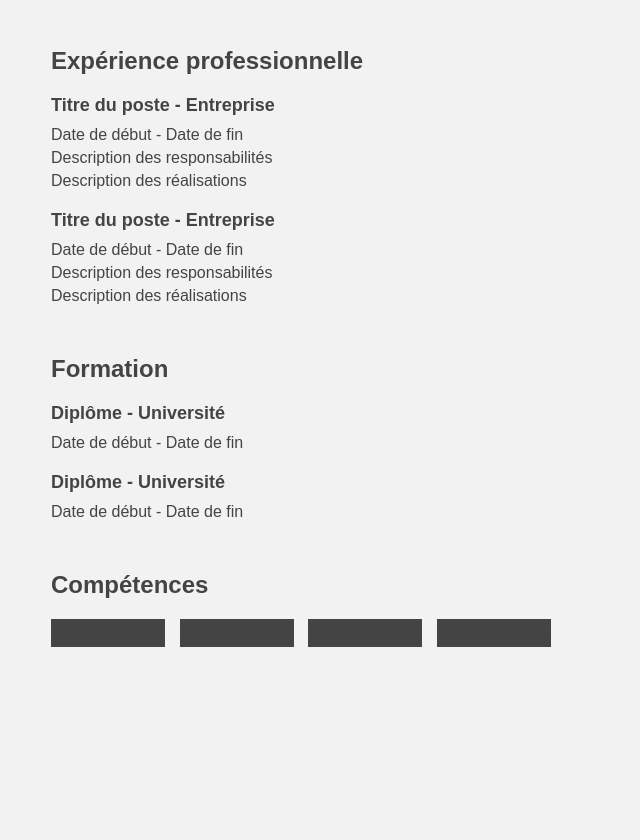
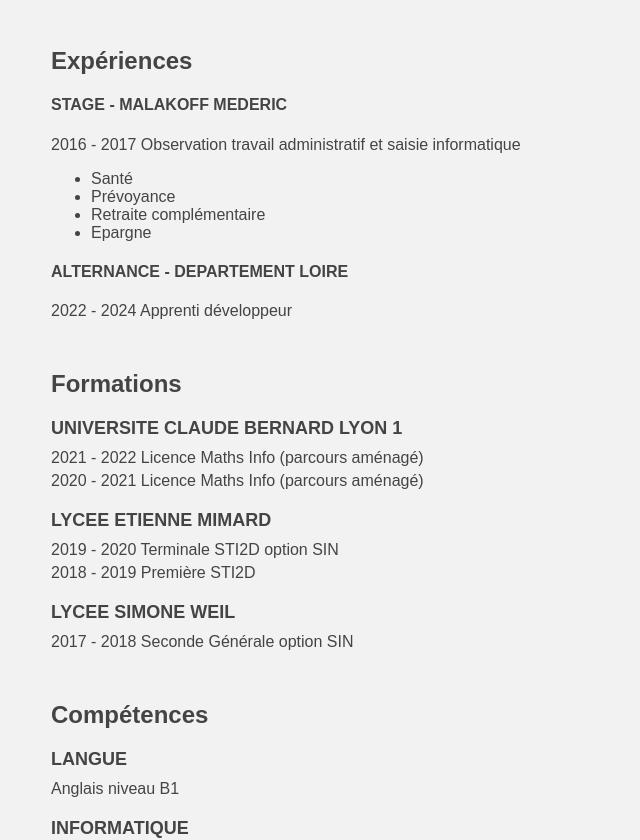
Before and after one commit to YumYumae/CVNGJ, a plain HTML site: page index.html in a window 1280 px wide. Shown: the part 116-956 px from the top of the page, without its empty margins (189-829 px from the left). Before the commit the page ends 863 px from the top, so only its background shows below. Drawn offline with Linux system fonts and the light colour scheme.

Commit message:
02.15.23 5:43pm

```diff
--- a/index.html
+++ b/index.html
@@ -12,39 +12,53 @@
 			<p>Programmeur</p>
 		</div>
 		<div class="section">
-			<h2>Expérience professionnelle</h2>
-			<div class="exp">
-				<h3>Titre du poste - Entreprise</h3>
-				<p>Date de début - Date de fin</p>
-				<p>Description des responsabilités</p>
-				<p>Description des réalisations</p>
+			<h2>Expériences</h2>
+			<div class="experience">
+				<h4>STAGE - MALAKOFF MEDERIC</h4>
+				<p>2016 - 2017 Observation travail administratif et saisie informatique</p>
+				<ul class="stage">
+					<li>Santé</li>
+					<li>Prévoyance</li>
+					<li>Retraite complémentaire</li>
+					<li>Epargne</li>
+				</ul>
 			</div>
-			<div class="exp">
-				<h3>Titre du poste - Entreprise</h3>
-				<p>Date de début - Date de fin</p>
-				<p>Description des responsabilités</p>
-				<p>Description des réalisations</p>
+			<div class="experience">
+				<h4>ALTERNANCE - DEPARTEMENT LOIRE</h4>
+				<p>2022 - 2024 Apprenti développeur</p>
 			</div>
 		</div>
 		<div class="section">
-			<h2>Formation</h2>
-			<div class="edu">
-				<h3>Diplôme - Université</h3>
-				<p>Date de début - Date de fin</p>
+			<h2>Formations</h2>
+			<div class="formations">
+				<h4>UNIVERSITE CLAUDE BERNARD LYON 1</h4>
+				<p>2021 - 2022 Licence Maths Info (parcours aménagé)</p>
+				<p>2020 - 2021 Licence Maths Info (parcours aménagé)</p>
 			</div>
-			<div class="edu">
-				<h3>Diplôme - Université</h3>
-				<p>Date de début - Date de fin</p>
+			<div class="formations">
+				<h4>LYCEE ETIENNE MIMARD</h4>
+				<p>2019 - 2020 Terminale STI2D option SIN</p>
+				<p>2018 - 2019 Première STI2D</p>
+			</div>
+			<div class="formations">
+				<h4>LYCEE SIMONE WEIL</h4>
+				<p>2017 - 2018 Seconde Générale option SIN</p>
 			</div>
 		</div>
 		<div class="section">
 			<h2>Compétences</h2>
-			<ul class="skills">
-				<li>Compétence 1</li>
-				<li>Compétence 2</li>
-				<li>Compétence 3</li>
-				<li>Compétence 4</li>
-			</ul>
+			<div class="competences">
+				<h4>LANGUE</h4>
+				<p>Anglais niveau B1</p>
+			</div>
+			<div class="competences">
+				<h4>INFORMATIQUE</h4>
+				<p>Bases de l'informatiques C++, HTML, CSS, Javacript, Php et SQL</p>
+				<p>Bases de logiciels de gestions et managements</p>
+				<p>Maîtrises Windows</p>
+				<p>Maîtrises SolidWorks ainsi que les logiciels professionnels Microsoft</p>
+				<p>Introduction système UNIX</p>
+			</div>
 		</div>
 	</div>
 </body>
--- a/style.css
+++ b/style.css
@@ -36,43 +36,44 @@ body {
 	margin: 0 0 20px 0;
 }
 
-.exp {
+.experiences {
 	margin-bottom: 20px;
 }
 
-.exp h3 {
+.experiences h4 {
 	font-size: 18px;
 	margin: 0 0 10px 0;
 }
 
-.exp p {
+.experiences p {
 	font-size: 16px;
 	margin: 0 0 5px 0;
 }
 
-.edu {
+.formations {
 	margin-bottom: 20px;
 }
 
-.edu h3 {
+.formations h4 {
 	font-size: 18px;
 	margin: 0 0 10px 0;
 }
 
-.edu p {
+.formations p {
 	font-size: 16px;
 	margin: 0 0 5px 0;
 }
 
-.skills {
-	list-style: none;
-	padding: 0;
-	margin: 0;
+.competences {
+	margin-bottom: 20px;
 }
 
-.skills li {
-	display: inline-block;
+.competences h4 {
+	font-size: 18px;
+	margin: 0 0 10px 0;
+}
+
+.competences p {
 	font-size: 16px;
-	margin-right: 10px;
-	padding: 5px;
-	background-color: #444
+	margin: 0 0 5px 0;
+}
```
